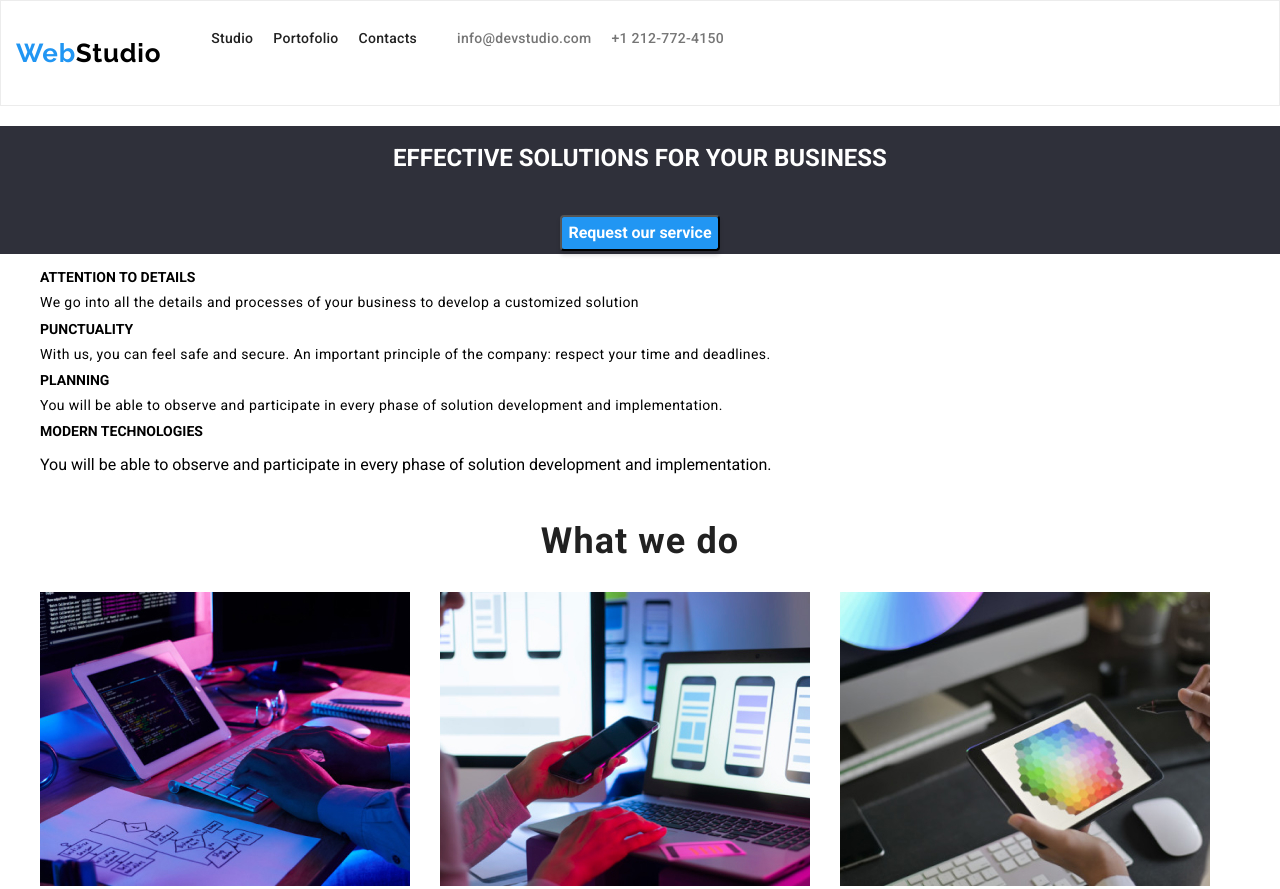
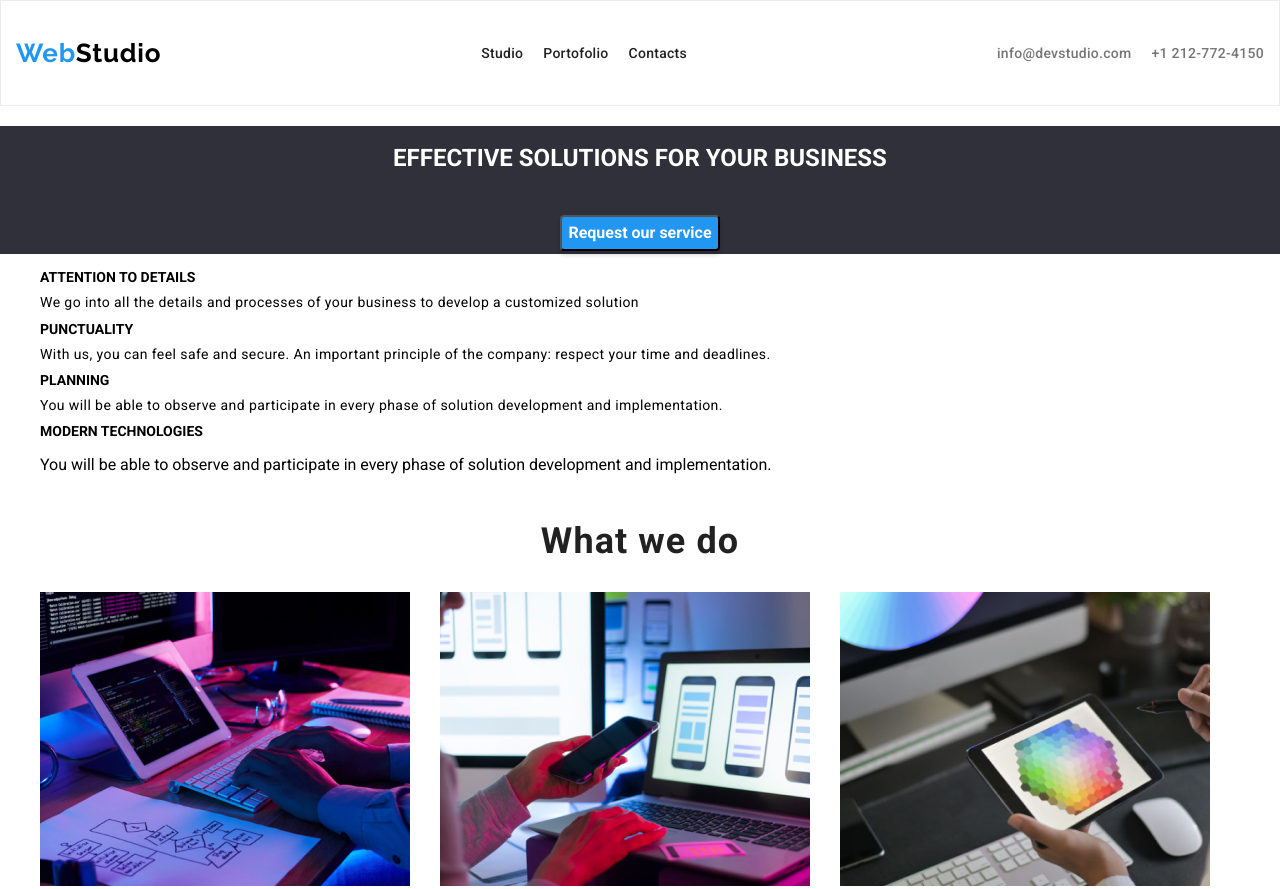
Before and after one commit to si12mo34/si12mo34-goit-markup-hw-05, a plain HTML site: page index.html in a window 1280 px wide. Shown: the top 889 px of the page. Drawn offline with nearby package versions, Linux system fonts and the light colour scheme.

Commit message:
Update styles.css

```diff
--- a/css/styles.css
+++ b/css/styles.css
@@ -35,6 +35,8 @@ body {
   padding: 15px;
   /*H3 B13*/
   border: 1px solid #ececec;
+  align-items: center;
+  justify-content: space-between;
 }
 .navigation-one:hover,
 .navigation-two:hover,
```
